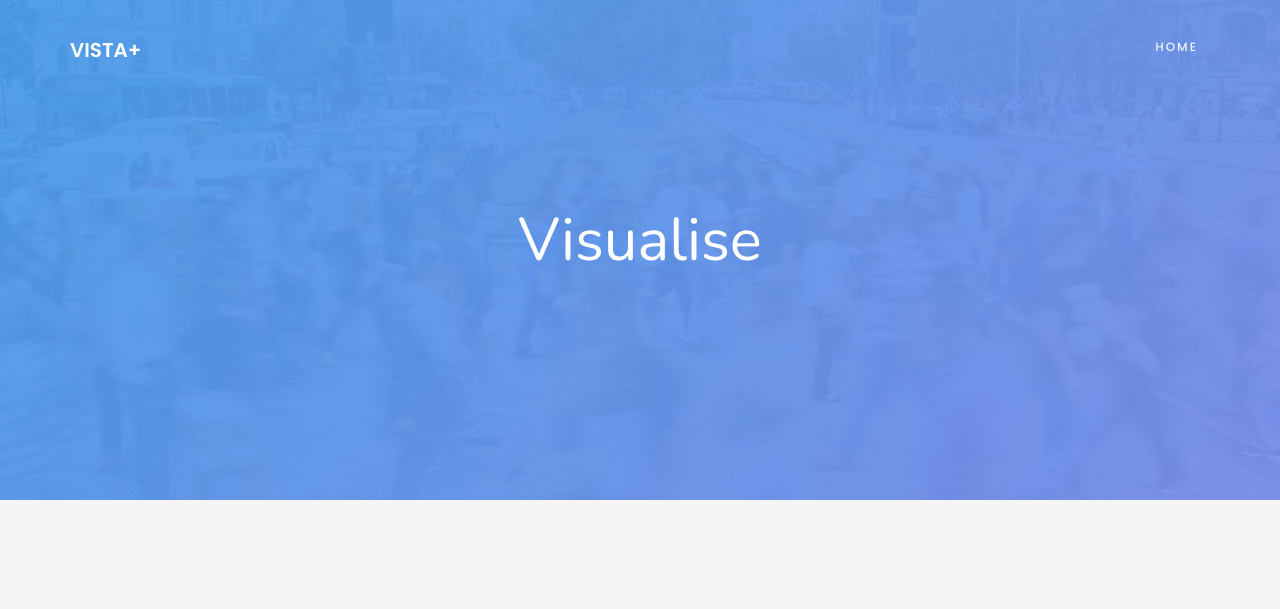
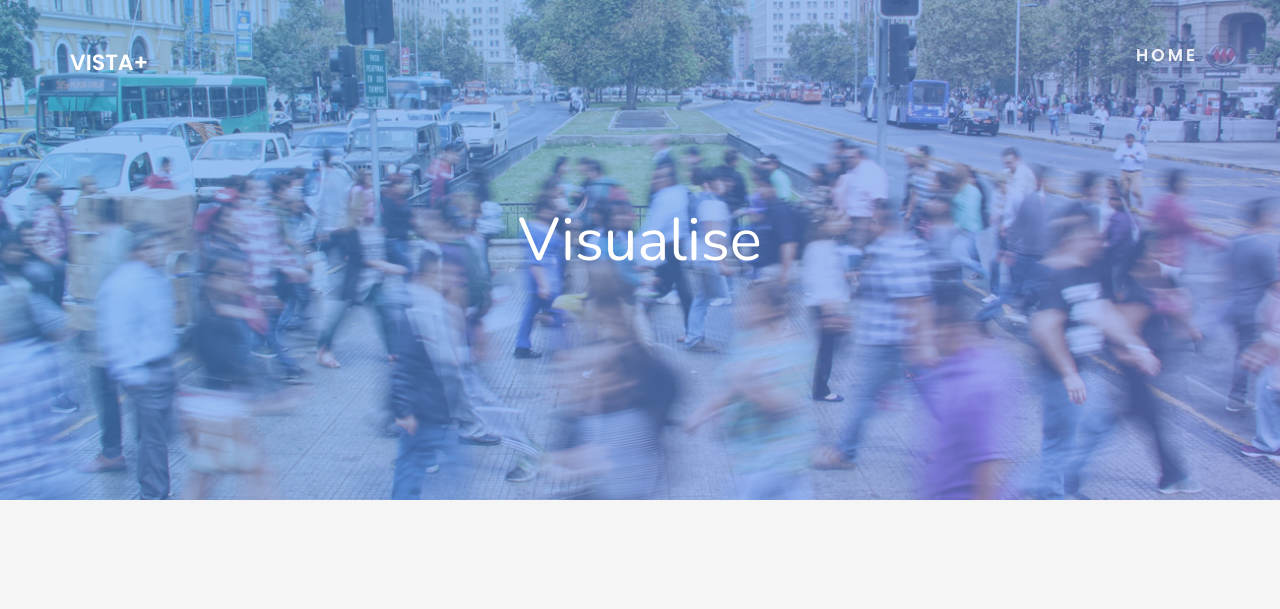
Before and after one commit to aslikirmizi/VISTAPlus, a PHP site: page /indexinfo.html in a window 1280 px wide. Shown: the top 609 px of the page. Run offline with PHP 8.4, Linux system fonts and the light colour scheme.

Commit message:
html css changes

```diff
--- a/WWW/css/style.css
+++ b/WWW/css/style.css
@@ -14,7 +14,7 @@ body {
   font-family: "Poppins", Arial, sans-serif;
   font-weight: 300;
   font-size: 16px;
-  line-height: 2;
+  line-height: 3;
   color: gray;
   background: whitesmoke; }
 
@@ -105,7 +105,7 @@ h1, h2, h3, h4, h5, h6, figure {
       .colorlib-nav .top-menu {
         padding: 28px 1em; } }
   .colorlib-nav #colorlib-logo {
-    font-size: 20px;
+    font-size: 22px;
     margin: 0;
     padding: 0;
     text-transform: uppercase;
@@ -130,10 +130,10 @@ h1, h2, h3, h4, h5, h6, figure {
       margin: 0;
       list-style: none;
       display: inline;
-      font-weight: 500;
+      font-weight: 550;
       text-transform: uppercase;
-      font-size: 12px;
-      letter-spacing: 2px; }
+      font-size: 17px;
+      letter-spacing: 3px; }
       .colorlib-nav ul li a {
         position: relative;
         padding: 20px 12px;
@@ -258,7 +258,9 @@ h1, h2, h3, h4, h5, h6, figure {
     background: rgba(0, 0, 0, 0.3);
     -webkit-transition: 0.5s;
     -o-transition: 0.5s;
-    transition: 0.5s; }
+    transition: 0.5s;
+	opacity: 0.2;
+ }
   .colorlib-video:hover .overlay {
     background: rgba(0, 0, 0, 0.7); }
   .colorlib-video:hover a {
@@ -283,7 +285,7 @@ h1, h2, h3, h4, h5, h6, figure {
     bottom: 0;
     left: 0;
     right: 0;
-    opacity: 0.95;
+    opacity: 0.6;
     background: #499bea;
     background: -moz-linear-gradient(-45deg, #499bea 0%, #798eea 100%);
     background: -webkit-gradient(left top, right bottom, color-stop(0%, #499bea), color-stop(100%, #798eea));
@@ -1483,4 +1485,5 @@ input[type="text"] {
   background: url(../images/loader.gif) center no-repeat #fff; }
 
 .js .animate-box {
-  opacity: 0; }
+  opacity: 0;
+}
--- a/WWW/indexHome.html
+++ b/WWW/indexHome.html
@@ -66,7 +66,7 @@
                             <div class="animate-box">
                                 <h2>VISUALIZE YOUR DATA NOW !</h2>
                                 <p>Middle East Technical University,2020</p>
-                        <a class="btn btn-primary btn-lg btn-custom" href="indextool.html">Click to Start Using Tool</a>
+                        		<a class="btn btn-primary btn-lg btn-custom" href="indextool.html">Click to Start Using Tool</a>
                             </div>
                         </div>
                     </div>
--- a/WWW/indexinfo.html
+++ b/WWW/indexinfo.html
@@ -60,20 +60,22 @@
 			<div class="container">
 				<div class="row row-pb-lg">
 					<div class="col-md-6 animate-box">
-						<div class="video colorlib-video" style="background-image: url(images/about.jpg);">
+						<h2>What is VISTA+?</h2>
+                        <p>
+							VISTA+ is an abbreviation for "Visualization of Scanpath Trend Analysis Plus". The core purpose of VISTA+ is to provide researchers who are working in eye tracking area or related subfields the visualization of their eye tracking data sets, then perform the Scanpath Trend Analysis (STA) algorithm on resulting visualization style by choosing their Areas of Interests (AOIs) to discover the most trending path on the current stimulus. Furthermore, the user can choose to animate the STA result for a better understanding of the most trending path.
+                        </p>
+					</div>
+					<div class="col-md-6 animate-box">
+						<div class="video colorlib-video" style="background-image: url(images/vista+.png);">
 							<div class="overlay"></div>
 						</div>
 					</div>
-					<div class="col-md-6 animate-box">
-						<h2>About Vista+</h2>
-                        <p>
-                            VISTA+ is a web-based application to visualize input dataset with different options and with the help of the STA algorithm, it finds the most trending path then visualizes it using different methods.
-                        </p>
-						</div>
+
 				</div>
-				</div>
+			</div>
 		</div>
-        </div>
+    </div>
+
     <!-- DEPENDENCIES -->
 	<script src="js/jquery.min.js"></script>
     <script src="js/jquery.waypoints.min.js"></script>
--- a/WWW/source/vista.css
+++ b/WWW/source/vista.css
@@ -1,6 +1,7 @@
 body {
     color: #d3d3d3;
-    font: 12pt arial;
+    font: 12pt;
+	font-family: "Poppins", Arial, sans-serif;
 }
 
 #background {
```
Also changed, not shown: WWW/images/vista+.png (added).
